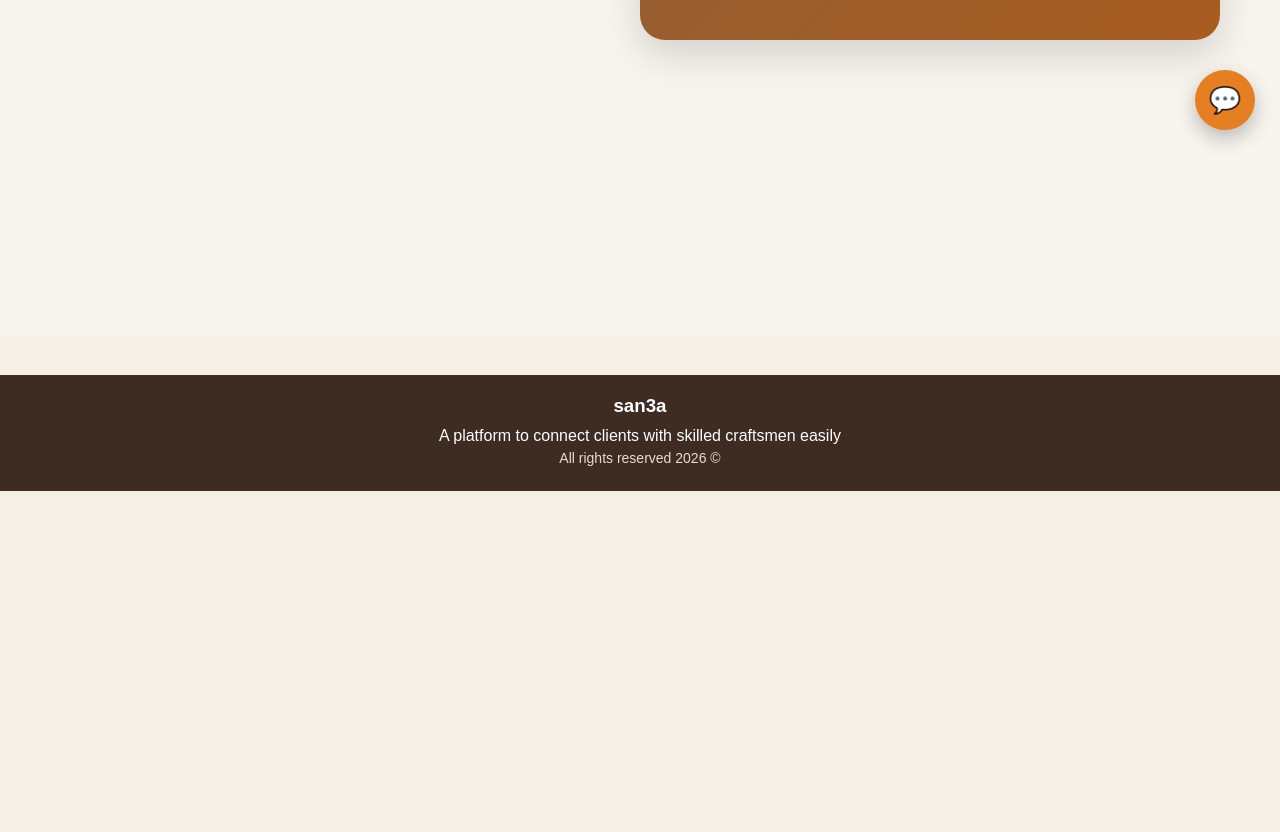
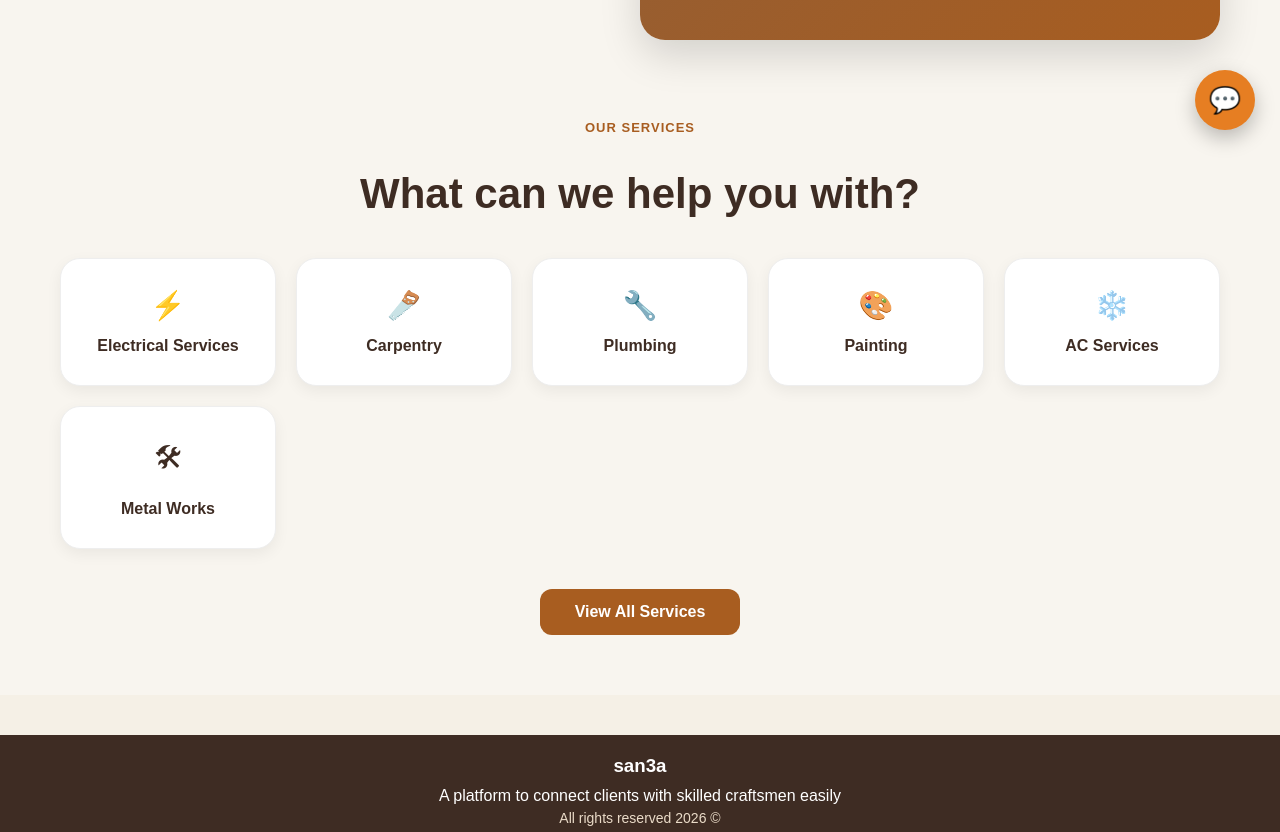
Before and after one commit to anasmohamad-ux/san3a-, a React app in the folder frontend/: page / in a window 1280 px wide. Shown: the part 645-1477 px from the top of the page. Before the commit the page ends 1136 px from the top, so only its background shows below. Built offline with nearby package versions, Linux system fonts and the light colour scheme; the HTML template or start-up script is replaced by a standard one.

Commit message:
hi from yousef

```diff
--- a/frontend/src/pages/Home.jsx
+++ b/frontend/src/pages/Home.jsx
@@ -519,9 +519,149 @@ function Home() {
           Connect with trusted craftsmen and
           complete your project with confidence.
         </p>
+
+
       </div>
     </div>
+    {/* OUR SERVICES */}
+
+<div
+  style={{
+    marginTop: "80px",
+    textAlign: "center",
+  }}
+>
+  <p
+    style={{
+      color: "#A85D20",
+      fontSize: "13px",
+      fontWeight: "bold",
+      letterSpacing: "1px",
+      marginBottom: "10px",
+    }}
+  >
+    OUR SERVICES
+  </p>
+
+  <h2
+    style={{
+      fontSize: "42px",
+      color: "#3E2C23",
+      marginBottom: "40px",
+    }}
+  >
+    What can we help you with?
+  </h2>
+
+  <div
+    style={{
+      display: "grid",
+      gridTemplateColumns: "repeat(auto-fit,minmax(180px,1fr))",
+      gap: "20px",
+      marginBottom: "40px",
+    }}
+  >
+    {[
+      {
+        icon: "⚡",
+        title: "Electrical Services",
+        specialty: "Electrician",
+      },
+      {
+        icon: "🪚",
+        title: "Carpentry",
+        specialty: "Carpenter",
+      },
+      {
+        icon: "🔧",
+        title: "Plumbing",
+        specialty: "Plumber",
+      },
+      {
+        icon: "🎨",
+        title: "Painting",
+        specialty: "Painter",
+      },
+      {
+        icon: "❄️",
+        title: "AC Services",
+        specialty: "AC Technician",
+      },
+      {
+        icon: "🛠",
+        title: "Metal Works",
+        specialty: "Welder",
+      },
+    ].map((service) => (
+      <Link
+        key={service.title}
+        to={`/craftsmen?specialty=${encodeURIComponent(
+          service.specialty
+        )}`}
+        style={{ textDecoration: "none" }}
+      >
+        <div
+          style={{
+            background: "white",
+            borderRadius: "20px",
+            padding: "30px 20px",
+            border: "1px solid #eee",
+            boxShadow: "0 5px 15px rgba(0,0,0,0.06)",
+            transition: "0.3s",
+            cursor: "pointer",
+            color: "#3E2C23",
+          }}
+          onMouseEnter={(e) => {
+            e.currentTarget.style.transform =
+              "translateY(-8px)";
+            e.currentTarget.style.boxShadow =
+              "0 12px 25px rgba(0,0,0,0.12)";
+          }}
+          onMouseLeave={(e) => {
+            e.currentTarget.style.transform =
+              "translateY(0)";
+            e.currentTarget.style.boxShadow =
+              "0 5px 15px rgba(0,0,0,0.06)";
+          }}
+        >
+          <div
+            style={{
+              fontSize: "28px",
+              marginBottom: "15px",
+            }}
+          >
+            {service.icon}
+          </div>
+
+          <div
+            style={{
+              fontWeight: "600",
+            }}
+          >
+            {service.title}
+          </div>
+        </div>
+      </Link>
+    ))}
   </div>
+
+  <Link
+    to="/craftsmen"
+    style={{
+      background: "#A85D20",
+      color: "white",
+      padding: "14px 35px",
+      borderRadius: "12px",
+      textDecoration: "none",
+      fontWeight: "bold",
+      display: "inline-block",
+    }}
+  >
+    View All Services
+  </Link>
+</div>
+  </div>
+
 );
 }
 
```
